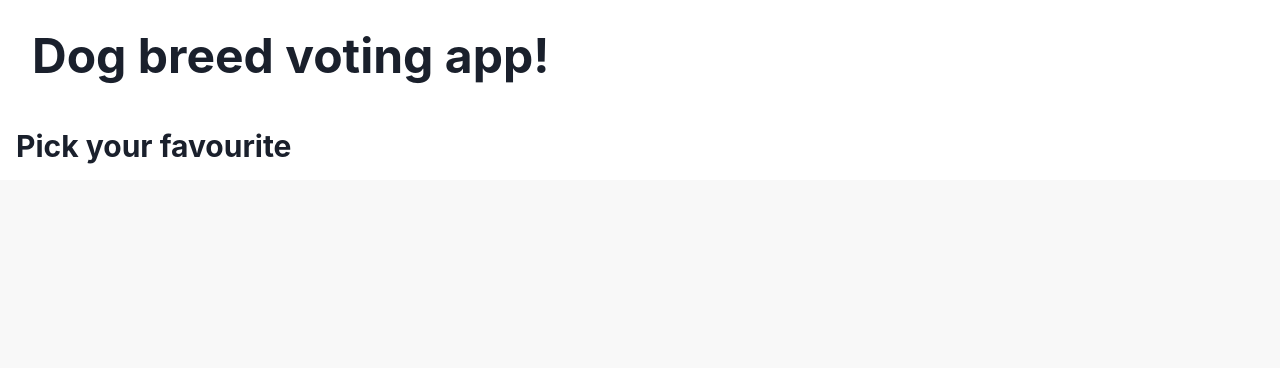
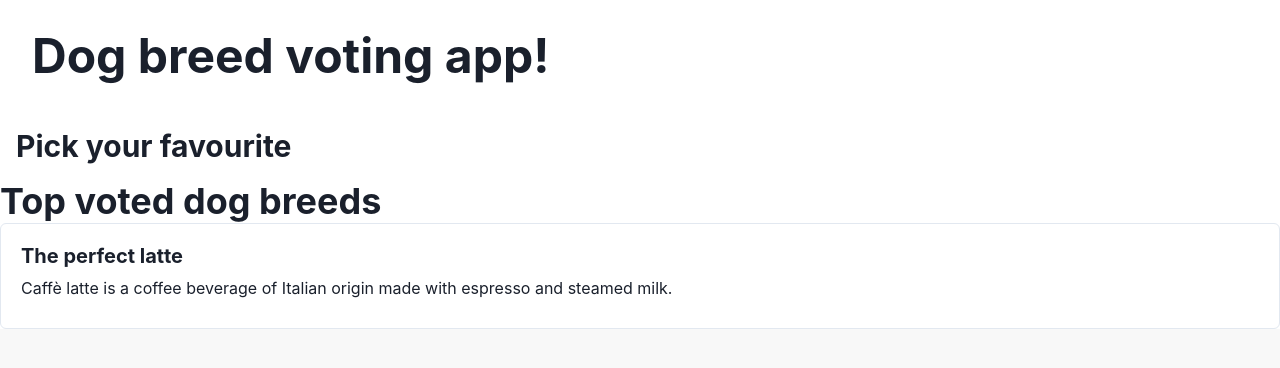
Before and after one commit to TomaszLaboj/dog-breed-voting-front-end, a React (Vite) app: page / in a window 1280 px wide. Shown: the top 368 px of the page. Built offline with nearby package versions, Linux system fonts and the light colour scheme; no server answers.

Commit message:
Add Leaderboard structure

```diff
--- a/src/components/DogVotingApp.tsx
+++ b/src/components/DogVotingApp.tsx
@@ -1,4 +1,5 @@
 import { Header } from "./Header";
+import { Leaderboard } from "./LeaderBoard";
 import { VoteSection } from "./VoteSection";
 
 export function DogVotingApp(): JSX.Element {
@@ -6,6 +7,7 @@ export function DogVotingApp(): JSX.Element {
         <>
             <Header />
             <VoteSection />
+            <Leaderboard />
         </>
     );
 }
--- /dev/null
+++ b/src/components/LeaderBoard.tsx
@@ -0,0 +1,26 @@
+import { Card, CardBody, Heading, Stack, Text } from "@chakra-ui/react";
+// import { TriangleUpIcon } from "@chakra-ui/icons";
+
+export function Leaderboard(): JSX.Element {
+    return (
+        <>
+            <Heading>Top voted dog breeds</Heading>
+            <Card
+                direction={{ base: "column", sm: "row" }}
+                overflow="hidden"
+                variant="outline"
+            >
+                <Stack>
+                    <CardBody>
+                        <Heading size="md">The perfect latte</Heading>
+                        {/* <TriangleUpIcon /> */}
+                        <Text py="2">
+                            Caffè latte is a coffee beverage of Italian origin
+                            made with espresso and steamed milk.
+                        </Text>
+                    </CardBody>
+                </Stack>
+            </Card>
+        </>
+    );
+}
```
